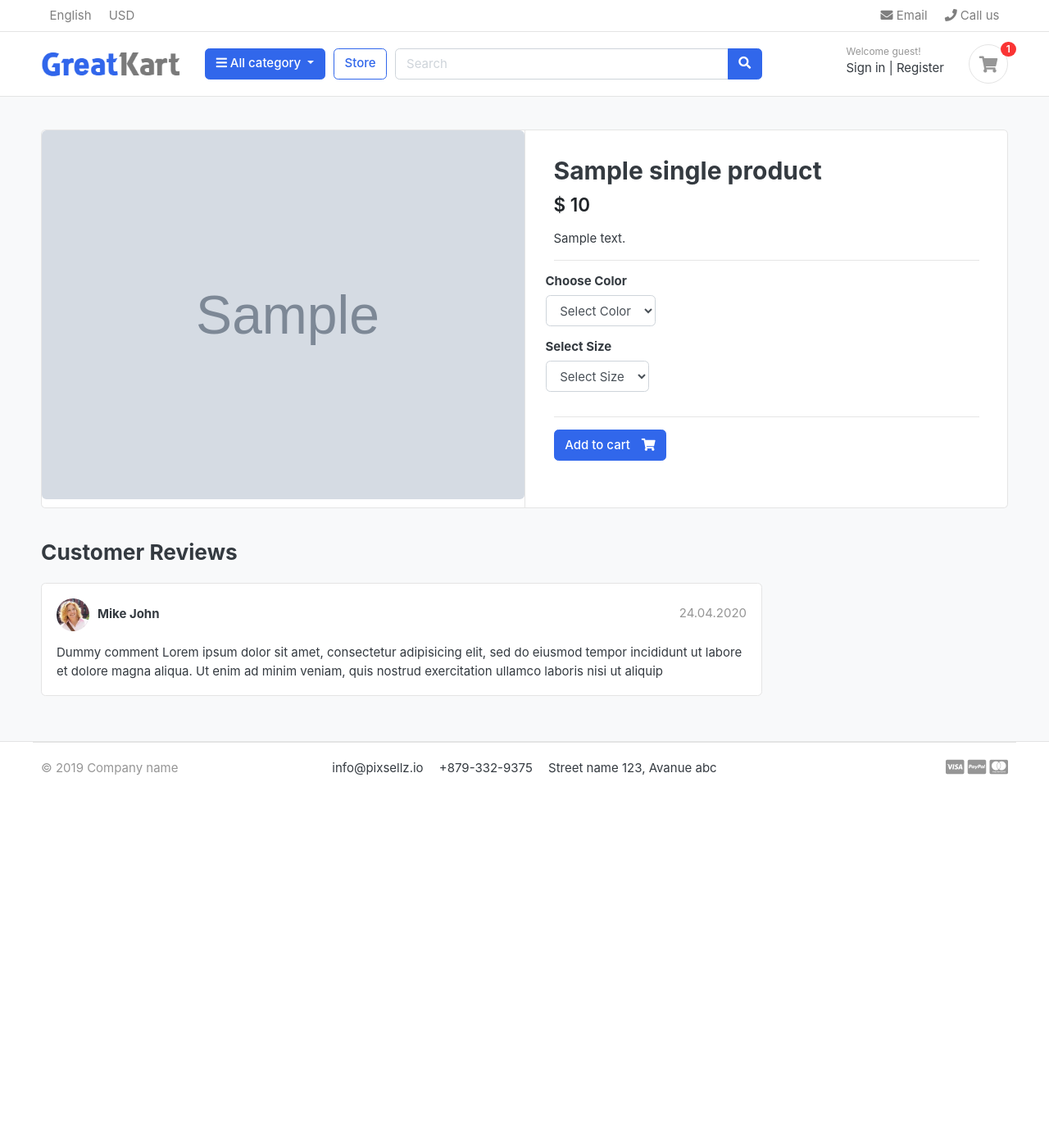
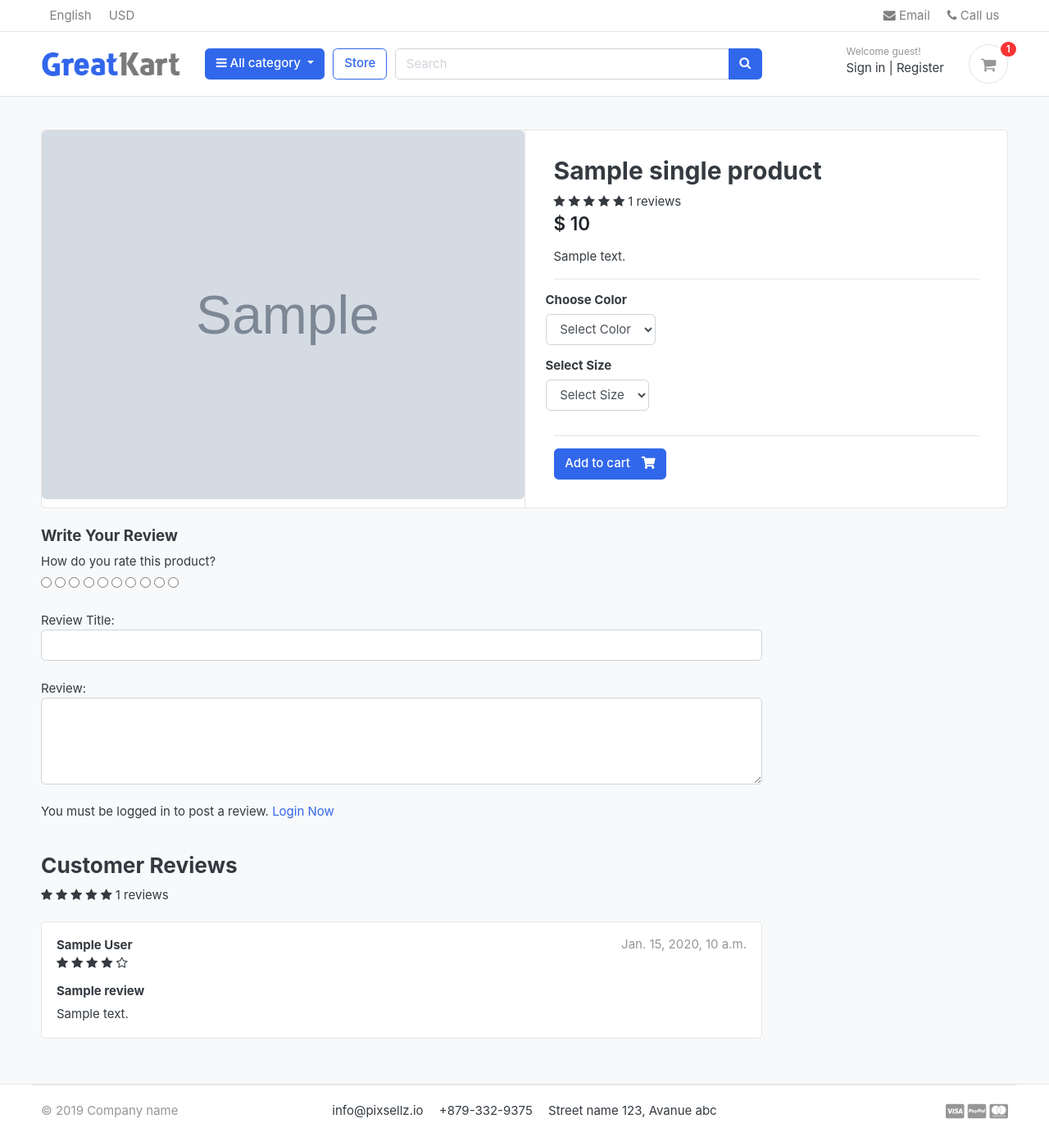
Before and after one commit to SarthPatel/greatkart-django, a Django app: template templates/store/product_detail.html in a window 1280 px wide. Shown: the whole page at 82% size. Before the commit the page ends 946 px from the top, so only its background shows below. Run offline with Django 3.2, Linux system fonts and the light colour scheme; the template is opened without the code that fills it: most values are stand-ins (such as "Sample title", 1, 10 or a date in 2020); grey boxes marked "Sample" are stand-in pictures; some libraries are stand-ins or nearby versions; some web fonts are replaced.

Commit message:
review and rating system

```diff
--- a/accounts/models.py
+++ b/accounts/models.py
@@ -56,6 +56,9 @@
 
     objects = MyAccountManager()
 
+    def full_name(self):
+        return f'{self.first_name} {self.last_name}'
+
     def __str__(self):
         return self.email
 
--- a/store/admin.py
+++ b/store/admin.py
@@ -1,5 +1,5 @@
 from django.contrib import admin
-from .models import Product,Variation
+from .models import Product,Variation, ReviewRating
 
 # Register your models here.
 
@@ -14,3 +14,4 @@
 
 admin.site.register(Product,ProductAdmin)
 admin.site.register(Variation, VariationAdmin)
+admin.site.register(ReviewRating)
--- a/store/urls.py
+++ b/store/urls.py
@@ -7,4 +7,5 @@
     path('category/<slug:category_slug>', views.store, name='products_by_category'),
     path('category/<slug:category_slug>/<slug:product_slug>', views.product_detail, name='product_detail'),
     path('search/',views.search, name='search'),
+    path('submit_review/<int:product_id>', views.submit_review, name='submit_review'),
 ]
--- a/templates/base.html
+++ b/templates/base.html
@@ -25,7 +25,10 @@
 <link href="{% static 'css/ui.css' %}" rel="stylesheet" type="text/css"/>
 <link href="{% static 'css/responsive.css' %}" rel="stylesheet" media="only screen and (max-width: 1200px)" />
 
+<link href="{% static 'css/custom.css' %}" rel="stylesheet" type="text/css"/>
+<link rel="stylesheet" href="https://cdnjs.cloudflare.com/ajax/libs/font-awesome/4.7.0/css/font-awesome.min.css">
 <!-- custom javascript -->
+
 <script src="{% static 'js/script.js' %}" type="text/javascript"></script>
 
 {% comment %} Paypal script {% endcomment %}
--- a/templates/store/product_detail.html
+++ b/templates/store/product_detail.html
@@ -24,6 +24,16 @@
                 <article class="content-body">
 
                 <h2 class="title">{{ single_product.product_name }}</h2>
+                <div class="rating-star">
+                    <span>
+                        <i class="fa fa-star{% if single_product.averageReview < 0.5 %}-o{% elif single_product.averageReview >= 0.5 and single_product.averageReview < 1 %}-half-o {% endif %}" aria-hidden="true"></i>
+                        <i class="fa fa-star{% if single_product.averageReview < 1.5 %}-o{% elif single_product.averageReview >= 1.5 and single_product.averageReview < 2 %}-half-o {% endif %}" aria-hidden="true"></i>
+                        <i class="fa fa-star{% if single_product.averageReview < 2.5 %}-o{% elif single_product.averageReview >= 2.5 and single_product.averageReview < 3 %}-half-o {% endif %}" aria-hidden="true"></i>
+                        <i class="fa fa-star{% if single_product.averageReview < 3.5 %}-o{% elif single_product.averageReview >= 3.5 and single_product.averageReview < 4 %}-half-o {% endif %}" aria-hidden="true"></i>
+                        <i class="fa fa-star{% if single_product.averageReview < 4.5 %}-o{% elif single_product.averageReview >= 4.5 and single_product.averageReview < 5 %}-half-o {% endif %}" aria-hidden="true"></i>
+                        <span> {{single_product.countReview}} reviews</span>
+                    </span>
+                </div>
 
                 <div class="mb-3">
                     <var class="price h4">$ {{ single_product.price }}</var>
@@ -73,30 +83,90 @@
     <div class="row">
                 <div class="col-md-9">
 
+        <form action="{% url 'submit_review' single_product.id %}" method="POST">
+            {% csrf_token %}
+            <h5> Write Your Review </h5>
+
+            <div>
+            <label>
+                How do you rate this product?
+            </label>
+            <br>
+            <div class="rate">
+                <input type="radio" name="rating" id = "rating10" value="5" required/><label for="rating10" title="5"></label>
+                <input type="radio" name="rating" id = "rating9" value="4.5" required/><label for="rating9" title="4.5" class="half"></label>
+                <input type="radio" name="rating" id = "rating8" value="4" required/><label for="rating8" title="4"></label>
+                <input type="radio" name="rating" id = "rating7" value="3.5" required/><label for="rating7" title="3.5" class="half"></label>
+                <input type="radio" name="rating" id = "rating6" value="3" required/><label for="rating6" title="3"></label>
+                <input type="radio" name="rating" id = "rating5" value="2.5" required/><label for="rating5" title="2.5" class="half"></label>
+                <input type="radio" name="rating" id = "rating4" value="2" required/><label for="rating4" title="2"></label>
+                <input type="radio" name="rating" id = "rating3" value="1.5" required/><label for="rating3" title="1.5" class="half"></label>
+                <input type="radio" name="rating" id = "rating2" value="1" required/><label for="rating2" title="1"></label>
+                <input type="radio" name="rating" id = "rating1" value="0.5" required/><label for="rating1" title="0.5" class="half"></label>
+
+            </div>
+            <br>
+                Review Title:
+                <input type="text" class='form-control' name="subject">
+                <br>
+                Review:
+                <textarea name="review" rows="4" class="form-control"></textarea>
+                <br>
+                {% if user.is_authenticated %}
+                    {% if orderproduct %}
+                        <input type="submit" value="Submit Review" class="btn btn-primary">
+                    {% else %}
+                    <p> You must purchase this product to post a review.</p>
+                    {% endif %}
+                {% else %}
+                <p> You must be logged in to post a review. <span> <a href="{% url 'login' %}"> Login Now </a></span> </p>
+                {% endif %}
+            </div>
+            {% include 'includes/alerts.html' %}
+        </form>
+        <br>
         <header class="section-heading">
             <h3>Customer Reviews </h3>
+            <div class="rating-star">
+                <span>
+                    <i class="fa fa-star{% if single_product.averageReview < 0.5 %}-o{% elif single_product.averageReview >= 0.5 and single_product.averageReview < 1 %}-half-o {% endif %}" aria-hidden="true"></i>
+                    <i class="fa fa-star{% if single_product.averageReview < 1.5 %}-o{% elif single_product.averageReview >= 1.5 and single_product.averageReview < 2 %}-half-o {% endif %}" aria-hidden="true"></i>
+                    <i class="fa fa-star{% if single_product.averageReview < 2.5 %}-o{% elif single_product.averageReview >= 2.5 and single_product.averageReview < 3 %}-half-o {% endif %}" aria-hidden="true"></i>
+                    <i class="fa fa-star{% if single_product.averageReview < 3.5 %}-o{% elif single_product.averageReview >= 3.5 and single_product.averageReview < 4 %}-half-o {% endif %}" aria-hidden="true"></i>
+                    <i class="fa fa-star{% if single_product.averageReview < 4.5 %}-o{% elif single_product.averageReview >= 4.5 and single_product.averageReview < 5 %}-half-o {% endif %}" aria-hidden="true"></i>
+                    <span> {{single_product.countReview}} reviews</span>
+                </span>
+            </div>
 
         </header>
 
+        {% for review in reviews %}
         <article class="box mb-3">
             <div class="icontext w-100">
-                <img src="{% static './images/avatars/avatar1.jpg' %}" class="img-xs icon rounded-circle">
+
                 <div class="text">
-                    <span class="date text-muted float-md-right">24.04.2020 </span>
-                    <h6 class="mb-1">Mike John </h6>
+                    <span class="date text-muted float-md-right">{{review.update_at}} </span>
+                    <h6 class="mb-1">{{review.user.full_name}} </h6>
+                    <div class="rating-star">
+                        <span>
+                            <i class="fa fa-star{% if review.rating == 0.5 %}-half-o{% elif review.rating < 1 %}-o {% endif %}" aria-hidden="true"></i>
+                            <i class="fa fa-star{% if review.rating == 1.5 %}-half-o{% elif review.rating < 2 %}-o {% endif %}" aria-hidden="true"></i>
+                            <i class="fa fa-star{% if review.rating == 2.5 %}-half-o{% elif review.rating < 3 %}-o {% endif %}" aria-hidden="true"></i>
+                            <i class="fa fa-star{% if review.rating == 3.5 %}-half-o{% elif review.rating < 4 %}-o {% endif %}" aria-hidden="true"></i>
+                            <i class="fa fa-star{% if review.rating == 4.5 %}-half-o{% elif review.rating < 5 %}-o {% endif %}" aria-hidden="true"></i>
 
+                        </span>
+                    </div>
                 </div>
             </div> <!-- icontext.// -->
             <div class="mt-3">
+                <h6>{{review.subject}}</h6>
                 <p>
-                    Dummy comment Lorem ipsum dolor sit amet, consectetur adipisicing elit, sed do eiusmod
-                    tempor incididunt ut labore et dolore magna aliqua. Ut enim ad minim veniam,
-                    quis nostrud exercitation ullamco laboris nisi ut aliquip
+                    {{review.review}}
                 </p>
             </div>
         </article>
-
-
+        {% endfor %}
 
         </div> <!-- col.// -->
     </div> <!-- row.// -->
```
Also changed, not shown: store/forms.py (added, +7 -0 lines), store/models.py (+30 -0 lines), store/views.py (+43 -3 lines), db.sqlite3, static/css/custom.css (added), store/migrations/0003_reviewrating.py (added).
